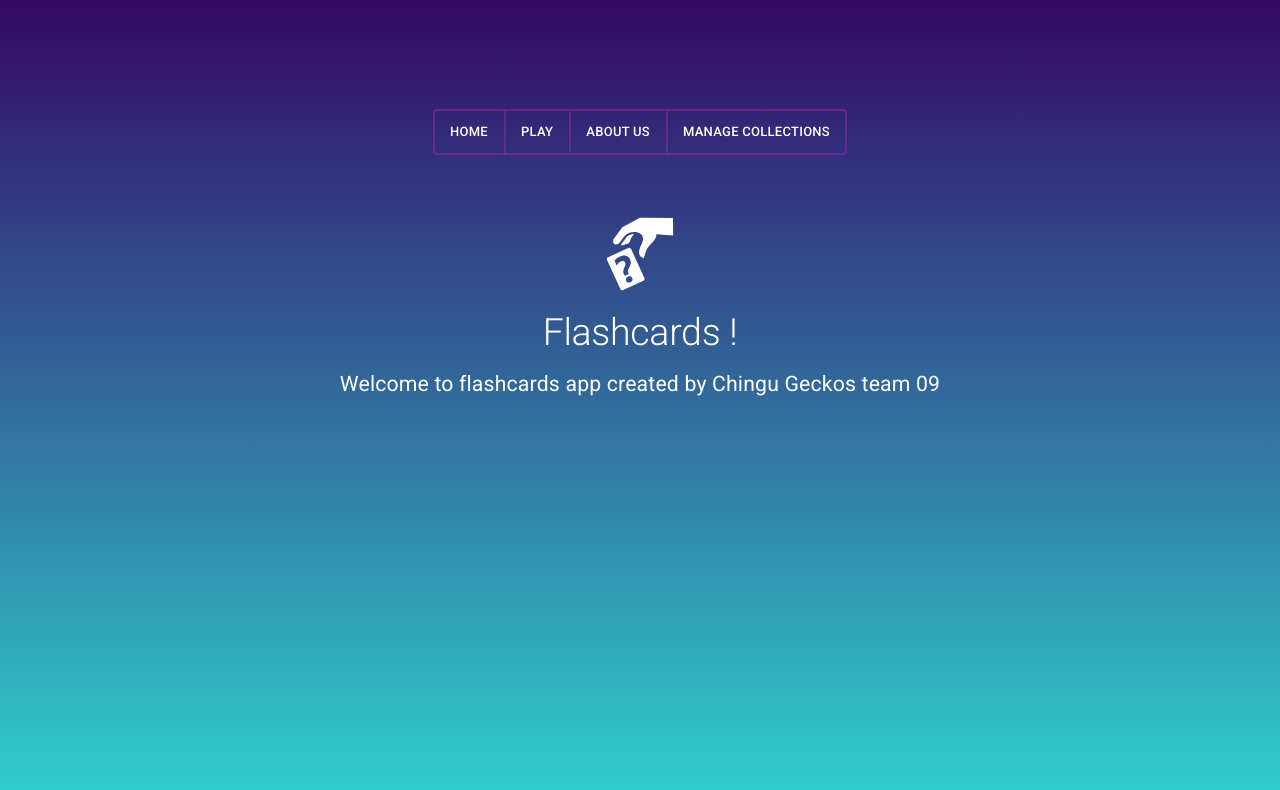
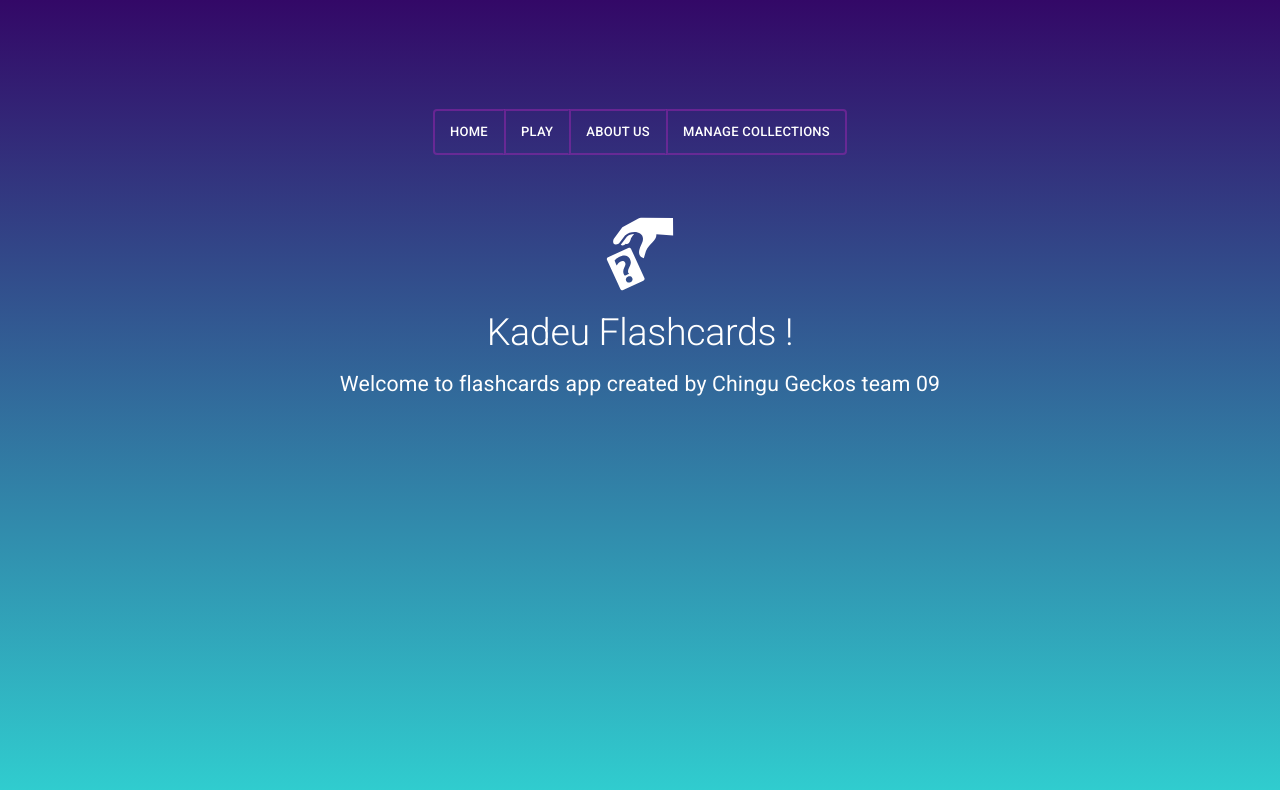
Before and after one commit to chingu-voyages/v36-geckos-team-09, a React (Create React App) app in the folder client/: page / in a window 1280 px wide. Shown: the top 790 px of the page. Built offline with nearby package versions, Linux system fonts and the light colour scheme.

Commit message:
home page title changed

```diff
--- a/client/src/components/home/Home.js
+++ b/client/src/components/home/Home.js
@@ -15,7 +15,7 @@ const Home = () => {
         >
             <GiCardPickup size='8rem' />
             <Typography variant='h2' mt={2}>
-                Flashcards !
+                Kadeu Flashcards !
             </Typography>
             <Typography variant='h4' mt={2}>
                 Welcome to flashcards app created by Chingu Geckos team 09
--- a/client/src/utils.js
+++ b/client/src/utils.js
@@ -18,6 +18,7 @@ export const getCollectionNames = async () => {
             (collectionNames, collection) => {
                 if (!collectionNames.includes(collection.collection_name))
                     collectionNames.push(collection.collection_name);
+
                 return collectionNames;
             },
             [],
```
